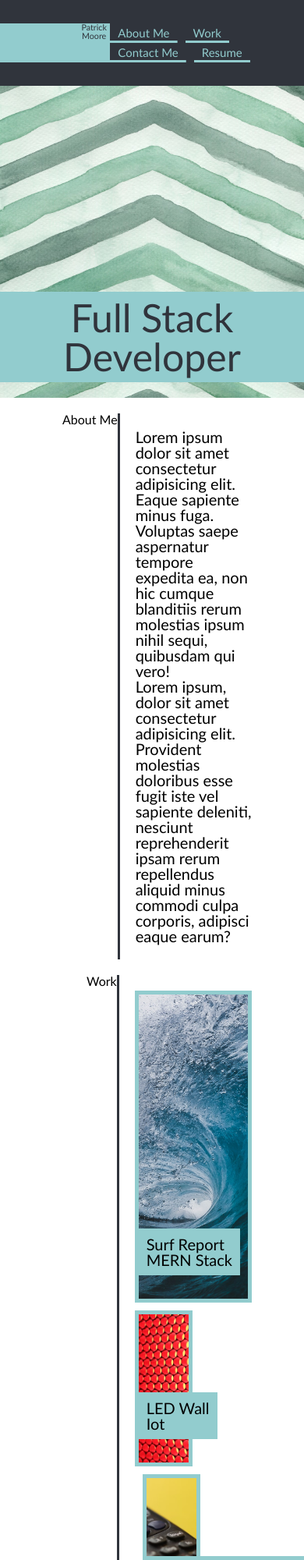
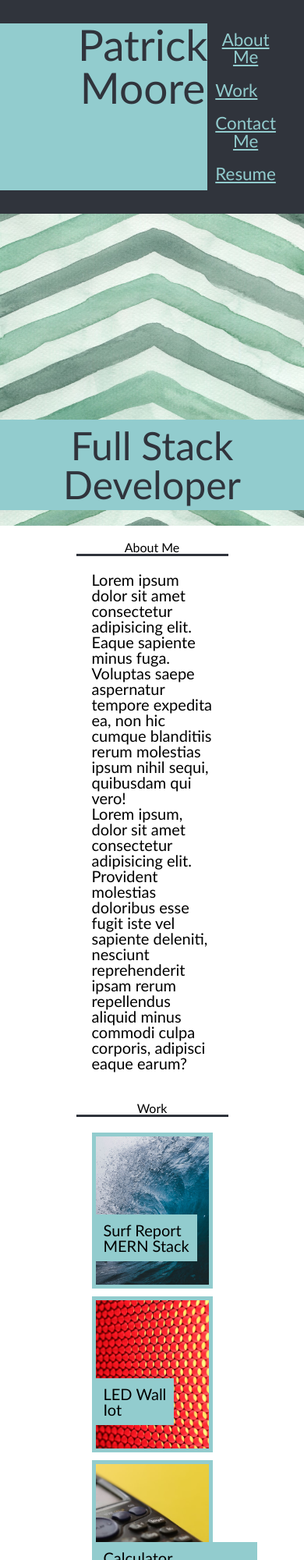
Before and after one commit to mooreFL/Patrick-Moore-Portfolio, a plain HTML site: page index.html in a window 390 px wide. Shown: the top 2000 px of the page at 78% size. Drawn offline with Linux system fonts and the light colour scheme.

Commit message:
updated media queries

```diff
--- a/style.css
+++ b/style.css
@@ -30,7 +30,7 @@ header h1{
     background-color: var(--blue);
     color: var(--gray);
     padding-left: 100px;
-    font-size: 2.75vw;
+    font-size: 55px;
 }
 
 nav {
@@ -50,7 +50,7 @@ a:hover {
     background-color: var(--blue);
   }
 
-.about {
+.aboutme {
     text-decoration: none;
     padding: 5px 10px;
     color: var(--blue);
@@ -60,7 +60,7 @@ a:hover {
     background-size: 100% 0.2em;
     background-position: bottom;
     transition: all 0.25s ease-in;
-    font-size: 15px;
+    font-size: 20px;
  }
 
  .info-section{
@@ -70,6 +70,7 @@ a:hover {
      display:flex;
      margin-top: 20px;
      /* justify-content: space-between; */
+
  }
 
 #aboutme {
@@ -118,12 +119,6 @@ a:hover {
     width: 50%;
     border-left: var(--gray) 3px solid;
 }
-
- /* h2{
-    padding-left: 100px;
-    margin-left: 20%;
-
-}   */
 
 .contact {
     display: flex;
@@ -218,22 +213,41 @@ a:hover {
     background-color: var(--blue);
 }
 
-/* .contact {
-    text-decoration: underline;
-    color: var(--gray);
-    padding: 5px 10px;
-    font-size: 24px;
-} */
-
-
-/* @media max width 768px */
-
 @media screen and (max-width: 980px){
-
 
 }
 
 @media screen and (max-width: 768px){
+    .info-section{
+        flex-direction: column;
+        align-items: center;
+
+    }
+
+    #surf{
+        width: 100%;
+        height: 200px;
+    }
+    .projecticonsurf p{
+        margin-top: 100px;
+
+    }
+    #ledwall{
+        width: 100%;
+    }
+    #puzzle{
+        width: 100%;
+    }
+    #calculator{
+        width: 100%;
+        margin-left: 0px;
+
+    }
+    #runbuddy{
+        width: 100%;
+        margin-left: 0px;
+    }
+
 .fullstack{
     margin-right: 0;
 }
@@ -241,4 +255,23 @@ a:hover {
     justify-content: center;
     text-align: center;
 }
+#aboutme {
+    margin-left: 0px;
 }
+
+ #work {
+     margin-left: 0px;
+ }
+
+ #contact-me{
+     margin-left: 0px;
+ }
+ .graybar{
+     border-top: var(--gray) 3px solid;
+     border-left: none;
+ }
+.contact{
+    border-top: var(--gray) 3px solid;
+    border-left: none;
+}
+}
```
